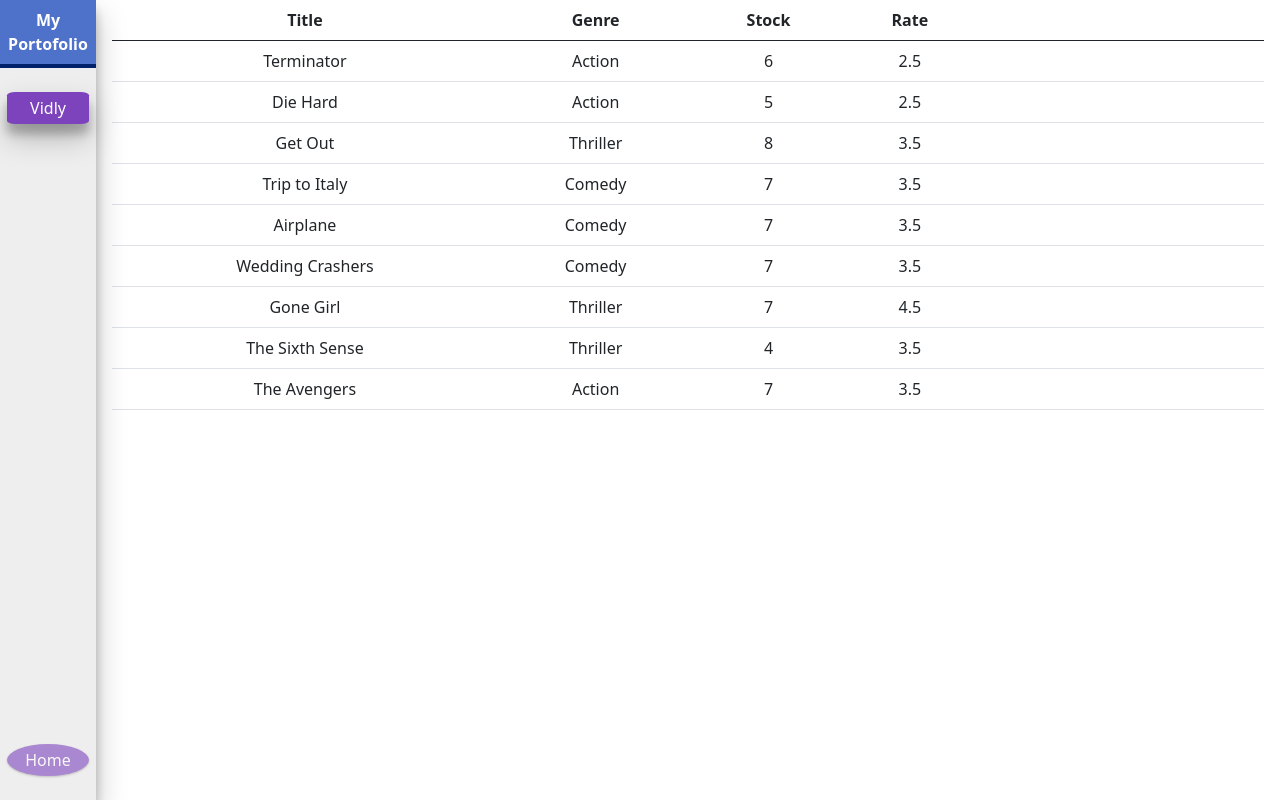
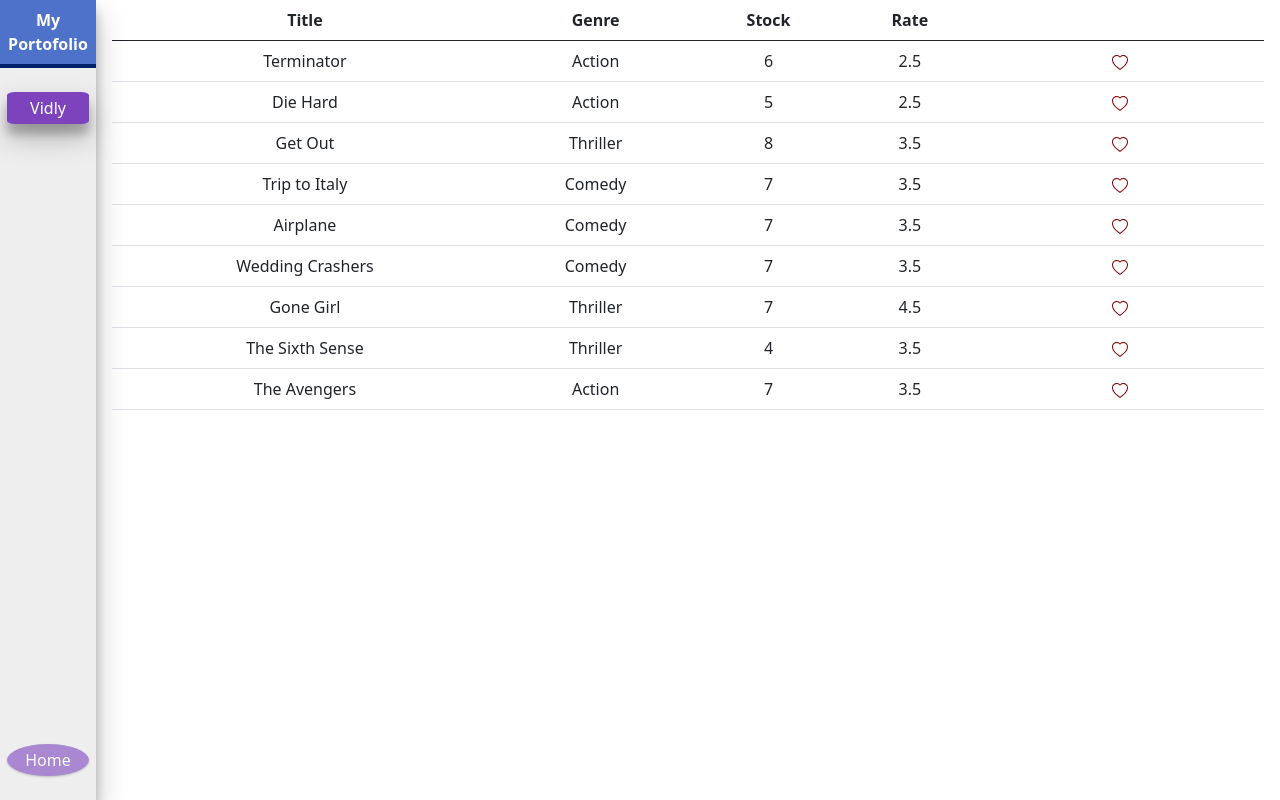
Before and after one commit to JConan/my-portofolio, a React (Create React App) app: page /vidly in a window 1280 px wide. Built offline with nearby package versions, Linux system fonts and the light colour scheme.

Commit message:
implement like button
- add react-bootstrap-icons

```diff
--- a/src/demo-app/Vidly/Vidly.sass
+++ b/src/demo-app/Vidly/Vidly.sass
@@ -1,3 +1,12 @@
 
 table th, table td
     text-align: center
+
+table td .likeButton
+
+    svg
+        transition: transform .2s
+
+    &:hover
+        svg
+            transform: scale(1.5)
--- a/src/demo-app/Vidly/Vidly.tsx
+++ b/src/demo-app/Vidly/Vidly.tsx
@@ -1,7 +1,7 @@
 import * as React from 'react';
+import * as Icons from 'react-bootstrap-icons';
+import { getMovies } from './services/fakeMovieService';
 import "./Vidly.sass"
-import "./services/fakeMovieService"
-import { getMovies } from './services/fakeMovieService';
 
 export interface VidlyProps {
 
@@ -12,7 +12,8 @@ interface Movie {
     title: string,
     genre: string,
     stock: number,
-    rate: number
+    rate: number,
+    liked?: boolean
 }
 
 const Vidly: React.SFC<VidlyProps> = () => {
@@ -25,11 +26,14 @@ const Vidly: React.SFC<VidlyProps> = () => {
                 title: movie.title,
                 genre: movie.genre.name,
                 stock: movie.numberInStock,
-                rate: movie.dailyRentalRate
+                rate: movie.dailyRentalRate,
             }))
         )
     }, [])
 
+    let likeButtonToggler = (movieId: string) => {
+        setMovies(movies.map(movie => movie.id === movieId ? { ...movie, liked: !movie.liked } : movie))
+    }
 
     return (
         <table className="table">
@@ -50,7 +54,16 @@ const Vidly: React.SFC<VidlyProps> = () => {
                             <td>{movie.genre}</td>
                             <td>{movie.stock}</td>
                             <td>{movie.rate}</td>
-                            <td></td>
+                            <td>
+                                <span className="likeButton" onClick={() => likeButtonToggler(movie.id)}>
+                                    {
+                                        movie.liked ?
+                                            <Icons.HeartFill color={"darkred"} />
+                                            :
+                                            <Icons.Heart color={"darkred"} />
+                                    }
+                                </span>
+                            </td>
                         </tr>
                     ))
                 }
```
Also changed, not shown: package.json (+7 -1 lines), 1 other file (tests, documents, lock files or other folders).
